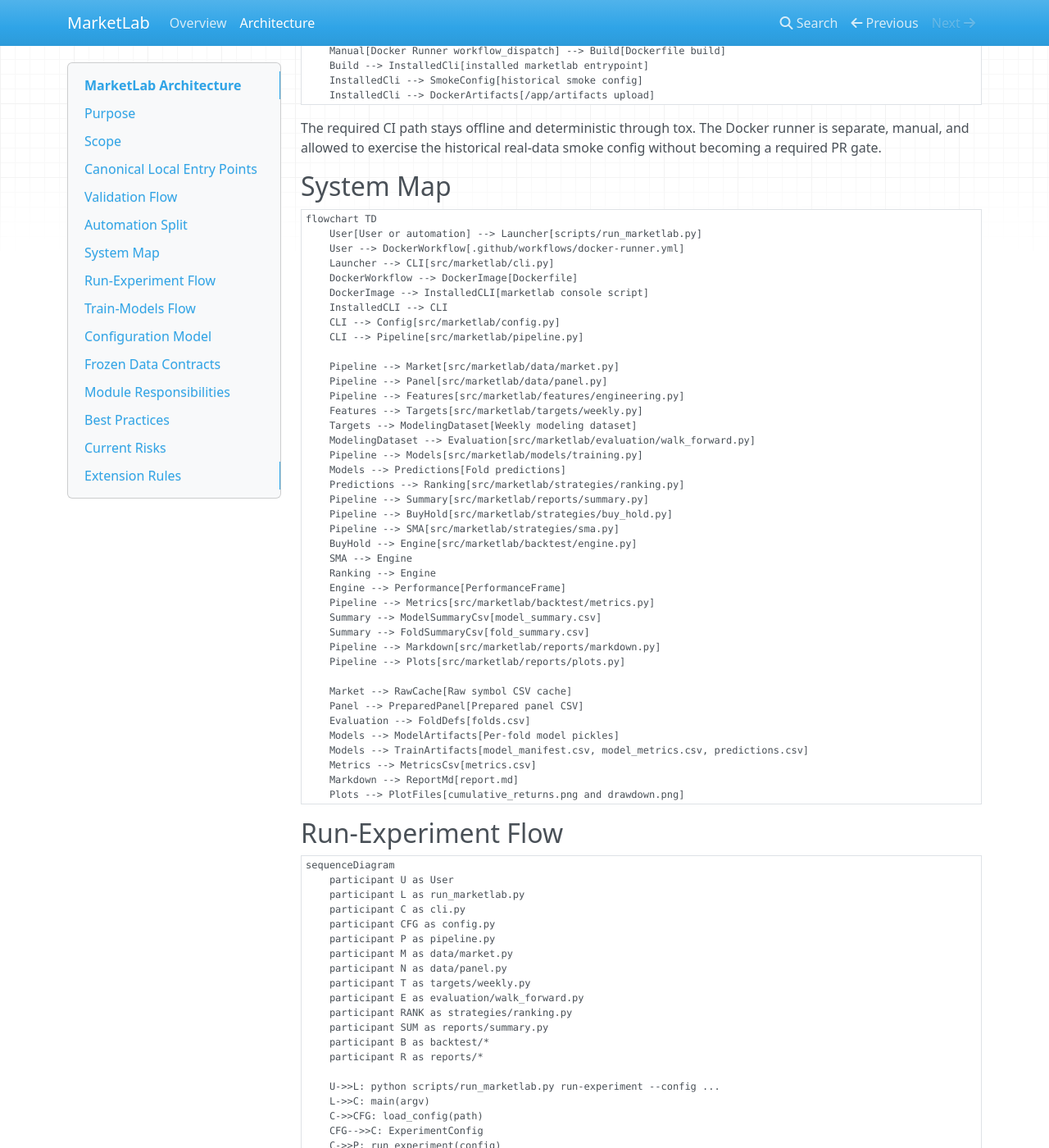
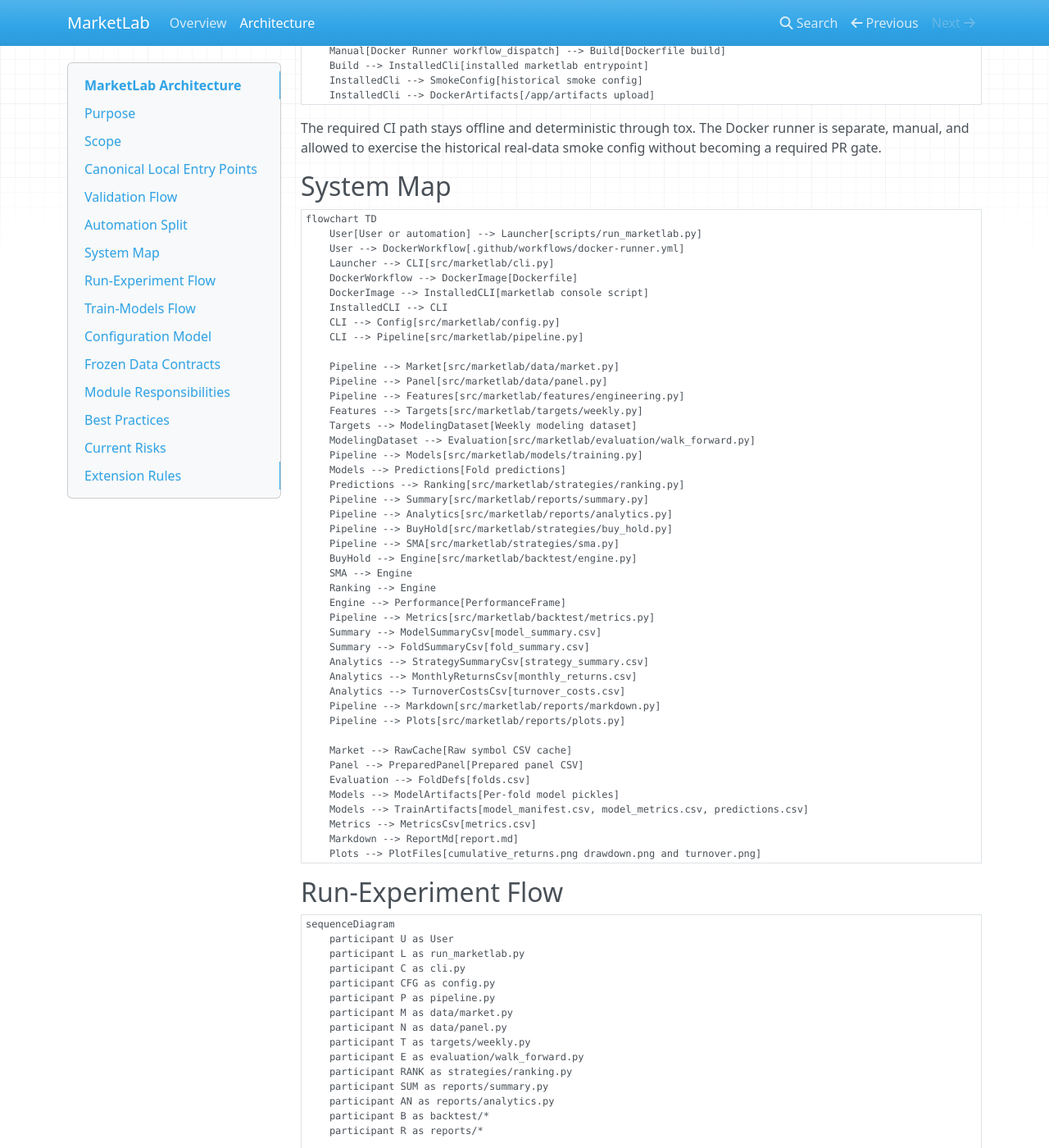
Before and after one commit to ricardogr07/market-lab, an MkDocs documentation site: the page built from docs/architecture.md, in a window 1280 px wide and 1400 px high, scrolled down 1838 px. Shown: the whole window at 82% size. Built offline with MkDocs 1.6.1, drawn with Linux system fonts in a browser that asks for light colours; nearby versions of some CDN libraries; some of the changed text lies outside the part shown.

Commit message:
docs: update analytics docs and smoke validation

````diff
--- a/ARCHITECTURE.md
+++ b/ARCHITECTURE.md
@@ -2,7 +2,7 @@
 
 ## Purpose
 
-MarketLab is a package-first research toolkit for reproducible market experiments over a fixed ETF universe. The current implementation includes canonical market data, trailing features, weekly modeling datasets, walk-forward fold generation, a lightweight model registry, the `train-models` command, a ranking strategy, two baseline strategies, unified `run-experiment` baseline-plus-ML comparison, fold and model summaries, backtests, and reviewable artifacts.
+MarketLab is a package-first research toolkit for reproducible market experiments over a fixed ETF universe. The current implementation includes canonical market data, trailing features, weekly modeling datasets, walk-forward fold generation, a lightweight model registry, the `train-models` command, a ranking strategy, two baseline strategies, unified `run-experiment` baseline-plus-ML comparison, fold and model summaries, strategy analytics artifacts, backtests, and reviewable artifacts.
 
 This document ties the current pieces together and records the working rules that should guide later iterations.
 
@@ -20,10 +20,10 @@ This document ties the current pieces together and records the working rules tha
   - `buy_hold` and `sma` baselines
   - unified `run-experiment` comparison across baselines and ML strategies on a shared OOS window
   - daily backtest with turnover-based costs
-  - metrics, plots, and Markdown reporting
+  - metrics, strategy analytics CSVs, plots, and Markdown reporting
   - required PR CI for lint, docs, packaging, unit tests, and offline integration tests
   - Docker packaging for the installed CLI plus a manual GitHub Actions Docker runner
-  - fixture-backed tests and a Phase 2 real-data E2E runner that validates baseline, training, and experiment artifact sets
+  - fixture-backed tests and a real-data E2E runner that validates baseline, training, experiment, and analytics artifact sets
 - Deferred to later sprints:
   - scheduled Docker automation for recurring runs
   - release automation and broader packaging hardening
@@ -62,9 +62,9 @@ flowchart TD
     Launcher --> Experiment[run-experiment]
 
     Prepare --> Panel[prepared panel cache]
-    Backtest --> BaselineArtifacts[metrics.csv performance.csv report.md plots]
+    Backtest --> BaselineArtifacts[metrics.csv performance.csv analytics report.md plots]
     Train --> TrainingArtifacts[folds.csv manifest metrics predictions summaries models/]
-    Experiment --> ExperimentArtifacts[metrics.csv performance.csv report.md plots summaries optional models/]
+    Experiment --> ExperimentArtifacts[metrics.csv performance.csv analytics report.md plots summaries optional models/]
 ```
 
 ## Automation Split
@@ -103,6 +103,7 @@ flowchart TD
     Models --> Predictions[Fold predictions]
     Predictions --> Ranking[src/marketlab/strategies/ranking.py]
     Pipeline --> Summary[src/marketlab/reports/summary.py]
+    Pipeline --> Analytics[src/marketlab/reports/analytics.py]
     Pipeline --> BuyHold[src/marketlab/strategies/buy_hold.py]
     Pipeline --> SMA[src/marketlab/strategies/sma.py]
     BuyHold --> Engine[src/marketlab/backtest/engine.py]
@@ -112,6 +113,9 @@ flowchart TD
     Pipeline --> Metrics[src/marketlab/backtest/metrics.py]
     Summary --> ModelSummaryCsv[model_summary.csv]
     Summary --> FoldSummaryCsv[fold_summary.csv]
+    Analytics --> StrategySummaryCsv[strategy_summary.csv]
+    Analytics --> MonthlyReturnsCsv[monthly_returns.csv]
+    Analytics --> TurnoverCostsCsv[turnover_costs.csv]
     Pipeline --> Markdown[src/marketlab/reports/markdown.py]
     Pipeline --> Plots[src/marketlab/reports/plots.py]
 
@@ -122,7 +126,7 @@ flowchart TD
     Models --> TrainArtifacts[model_manifest.csv, model_metrics.csv, predictions.csv]
     Metrics --> MetricsCsv[metrics.csv]
     Markdown --> ReportMd[report.md]
-    Plots --> PlotFiles[cumulative_returns.png and drawdown.png]
+    Plots --> PlotFiles[cumulative_returns.png drawdown.png and turnover.png]
 ```
 
 ## Run-Experiment Flow
@@ -140,6 +144,7 @@ sequenceDiagram
     participant E as evaluation/walk_forward.py
     participant RANK as strategies/ranking.py
     participant SUM as reports/summary.py
+    participant AN as reports/analytics.py
     participant B as backtest/*
     participant R as reports/*
 
@@ -178,9 +183,12 @@ sequenceDiagram
     B-->>P: metrics table
     P->>SUM: build_model_summary(...) and build_fold_summary(...)
     SUM-->>P: summary tables
+    P->>AN: build_strategy_summary(...) monthly returns turnover costs
+    AN-->>P: analytics tables
     P->>R: write_markdown_report(...)
     P->>R: plot_cumulative_returns(...)
     P->>R: plot_drawdown(...)
+    P->>R: plot_turnover(...)
     P-->>C: ExperimentArtifacts
     C-->>U: run directory path
 ```
@@ -318,11 +326,15 @@ classDiagram
       +panel_path: Path
       +metrics_path: Path
       +performance_path: Path
+      +strategy_summary_path: Path
+      +monthly_returns_path: Path
+      +turnover_costs_path: Path
       +model_summary_path: Path | None
       +fold_summary_path: Path | None
       +report_path: Path | None
       +cumulative_plot_path: Path | None
       +drawdown_plot_path: Path | None
+      +turnover_plot_path: Path | None
     }
 
     class TrainModelsArtifacts {
@@ -420,13 +432,13 @@ Columns:
 
 ### `scripts/run-e2e.ps1`
 
-- Runs the full Phase 2 smoke validation path against the smoke config.
+- Runs the current real-data smoke validation path against the smoke config.
 - Optionally gates on fixture-backed pytest first.
-- Verifies artifact sets for `prepare-data`, `backtest`, `train-models`, and `run-experiment`.
+- Verifies artifact sets for `prepare-data`, `backtest`, `train-models`, and `run-experiment`, including analytics outputs where applicable.
 - Prints the resolved run directories used for the smoke review.
 
 Best practice:
-- Keep the smoke assertions aligned with the actual Phase 2 command surface.
+- Keep the smoke assertions aligned with the current command artifact surface.
 - Treat smoke results as validation evidence, not robust model-selection proof.
 
 ### `Dockerfile`
@@ -475,7 +487,7 @@ Best practice:
 - Orchestrates the baseline backtest workflow, the `train-models` artifact path, and the unified `run-experiment` comparison path.
 - Decides whether to reuse the prepared panel or rebuild it.
 - Runs enabled baselines for backtests and reports.
-- Builds modeling datasets, walk-forward folds, trained estimators, ML strategy weights, shared OOS slices, summary tables, and experiment artifacts.
+- Builds modeling datasets, walk-forward folds, trained estimators, ML strategy weights, shared OOS slices, summary tables, analytics tables, and experiment artifacts.
 
 Best practice:
 - Put workflow coordination here, not in strategies, reports, model registry, or CLI code.
@@ -596,10 +608,21 @@ Best practice:
 Best practice:
 - Treat this as a reporting summary layer, not a source of trading logic.
 
+### `src/marketlab/reports/analytics.py`
+
+- Builds strategy-level analytics tables from the canonical `PerformanceFrame`.
+- Produces `strategy_summary.csv`, `monthly_returns.csv`, and `turnover_costs.csv`.
+- Keeps analytics derived and deterministic rather than introducing new backtest state.
+
+Best practice:
+- Keep analytics builders pure and schema-stable.
+- Derive analytics from the existing `PerformanceFrame`, not from alternate portfolio state.
+
 ### `src/marketlab/reports/markdown.py`
 
 - Produces a compact Markdown report for each run.
 - Derives the strategy list from the actual `PerformanceFrame`.
+- Adds strategy summary, monthly net return, and turnover-and-cost sections when those analytics are available.
 - Switches scope text when ML strategies are present.
 
 ### `src/marketlab/reports/summary.py`
@@ -613,7 +636,7 @@ Best practice:
 
 ### `src/marketlab/reports/plots.py`
 
-- Produces cumulative equity and drawdown charts.
+- Produces cumulative equity, drawdown, and turnover charts.
 
 Best practice:
 - Report modules should only render artifacts from already-computed outputs.
@@ -622,7 +645,7 @@ Best practice:
 
 - Unit tests protect contracts and math.
 - Integration tests validate fixture-backed pipeline behavior.
-- The Phase 2 smoke runner validates baseline backtest, training artifacts, experiment artifacts, and summary outputs on real data.
+- The real-data smoke runner validates baseline backtest, training artifacts, experiment artifacts, analytics outputs, and summary outputs on real data.
 - Real-data smoke tests stay opt-in because provider behavior and network access are unstable by nature.
 
 ### User-Local Codex Skills
@@ -647,13 +670,13 @@ Best practice:
 - Derive `model_summary.csv` and `fold_summary.csv` from existing model metrics and manifests, not from new training state.
 - Treat no allocation as cash with zero return.
 - Keep `train-models` artifact-focused; use `run-experiment` for unified baseline-plus-ML comparison.
-- Use the smoke runner to validate the full Phase 2 artifact surface after runtime changes.
+- Use the smoke runner to validate the full current artifact surface after runtime changes.
 
 ## Current Risks
 
 - `yfinance` remains an unstable external dependency despite the new column-flattening and cached-header cleanup.
 - `run-experiment` now trains models in-process and may leave per-fold model pickles in experiment run directories as a side effect of reusing the training layer.
-- summary outputs are derived from the existing training artifacts, so metric changes propagate through both the raw CSVs and the report tables.
+- summary and analytics outputs are derived from the existing training/performance artifacts, so metric changes propagate through both the raw CSVs and the report tables.
 - the model registry currently assumes classifier-style `predict_proba` outputs and `target.type="direction"`.
 - metric definitions are suitable for a research scaffold, not yet a full institutional evaluation stack.
 
````
Also changed, not shown: other parts of ARCHITECTURE.md (+1 -1 lines), README.md (+21 -2 lines), 1 other file.
